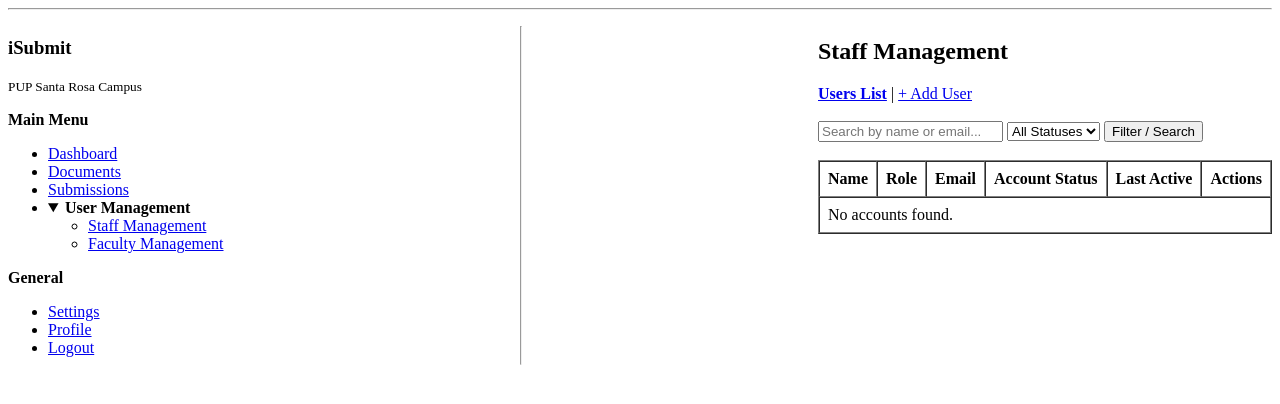
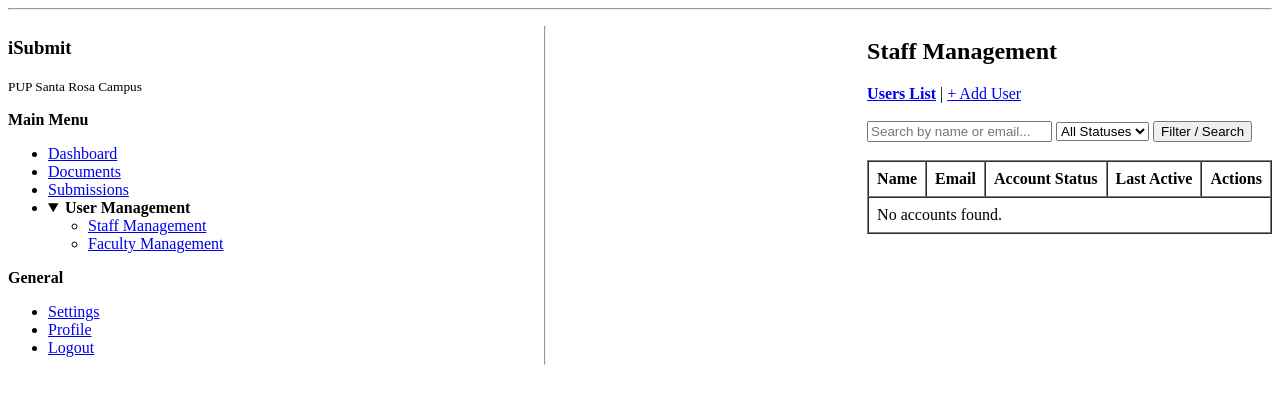
Before and after one commit to caesij/iSubmit, a Django app: page /admin-portal/users/?role=STAFF in a window 1280 px wide. Shown: the part 47-451 px from the top of the page. Run offline with Django 5.2, Linux system fonts and the light colour scheme; a user stored in the database is signed in; tables that the repository leaves empty hold one stand-in row (values such as "Sample post").

Commit message:
Role Removal

```diff
--- a/backend/admin_staff_portal/templates/admin_staff_portal/core/user_mgmt/user_list.html
+++ b/backend/admin_staff_portal/templates/admin_staff_portal/core/user_mgmt/user_list.html
@@ -50,7 +50,6 @@
     <thead>
         <tr>
             <th>Name</th>
-            <th>Role</th>
             {% if current_role == 'FACULTY' %}
             <th>Faculty Type</th>
             {% endif %}
@@ -64,7 +63,6 @@
         {% for managed_user in users %}
         <tr>
             <td>{{ managed_user.get_full_name }}</td>
-            <td>{{ managed_user.get_role_display }}</td>
             {% if current_role == 'FACULTY' %}
             <td>{{ managed_user.get_faculty_type_display|default:"-" }}</td>
             {% endif %}
```
